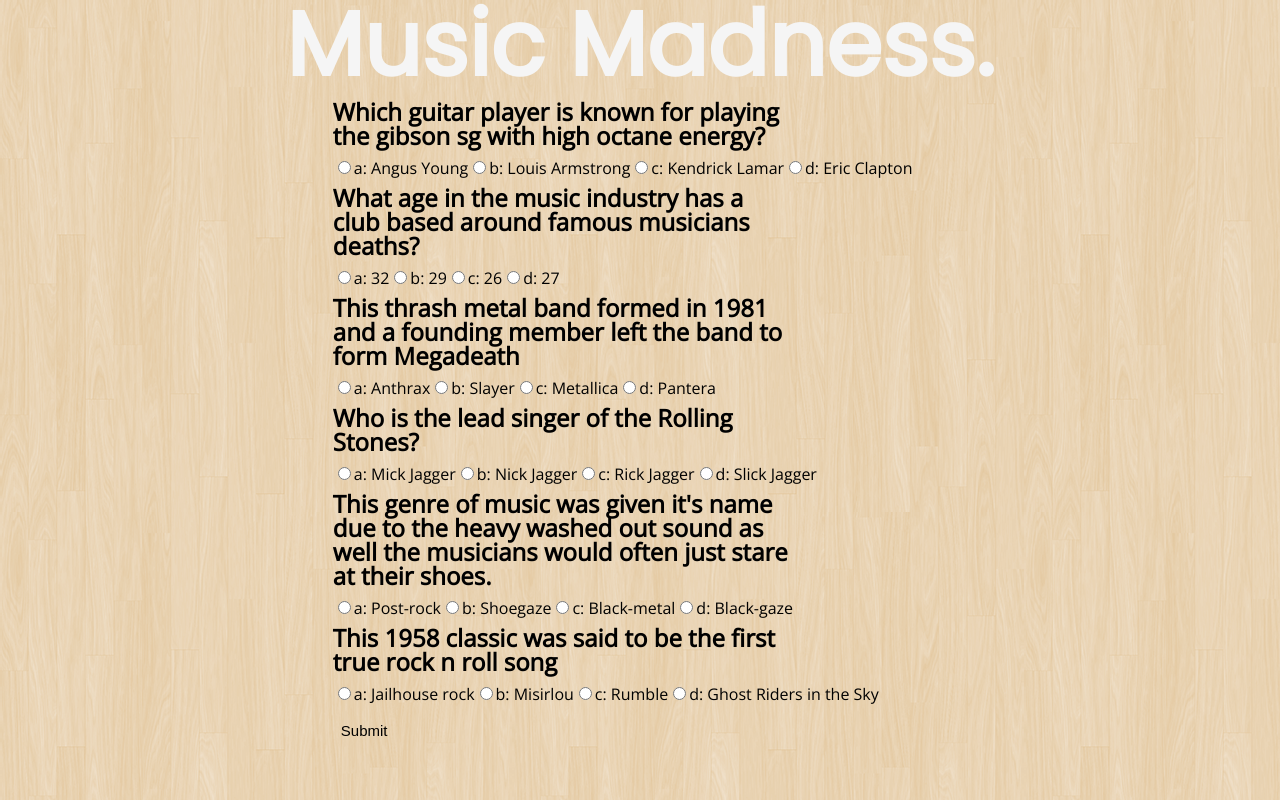
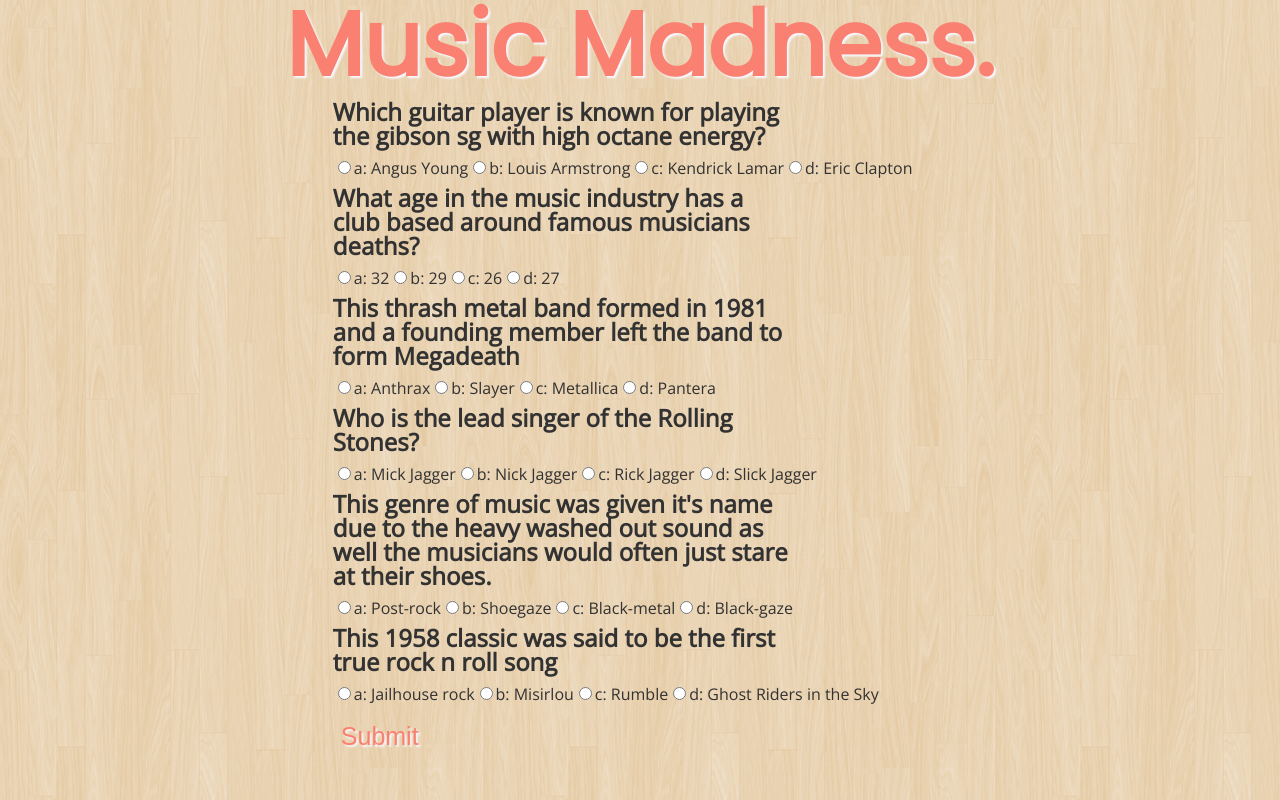
Before and after one commit to Hcookson/trivia-game, a plain HTML site: page index.html in a window 1280 px wide. Drawn offline with nearby package versions, Linux system fonts and the light colour scheme.

Commit message:
css revisions/adding timeouts to JS

```diff
--- a/assets/css/style.css
+++ b/assets/css/style.css
@@ -7,12 +7,17 @@ h1 {
     font-family: 'Poppins', sans-serif;
     font-weight: bolder;
     font-size: 90px;
-    color: whitesmoke;
+    color: salmon;
     margin: 0 auto;
     text-align: center;
+    text-shadow: 2px 2px 2px ghostwhite;
+
 }
 body {
     font-family: 'Open Sans', sans-serif;
+    color: #323232;
+
+
 
 }
 
@@ -23,7 +28,7 @@ body {
 
 }
 button {
-
+    color: salmon;
     background-color: transparent;
     border: 0;
     outline: 0;
@@ -32,12 +37,14 @@ button {
     text-align: center;
     text-decoration: none;
     display: inline-block;
-    font-size: 15px;
+    font-size: 25px;
     margin-bottom: 4px;
+    text-shadow: 2px 2px 2px ghostwhite;
+
 }
 
 button:hover {
-    color: whitesmoke;
+    color: transparent;
 }
 
 .question {
--- a/assets/javascript/app.js
+++ b/assets/javascript/app.js
@@ -169,6 +169,7 @@ var questions = [
 ];
 
 
+
 function loadQuiz (questions, quizContainer, resultsContainer, submitButton) {
   // place to put ouput and users answers
        function showQuestions (questions, quizContainer) {
```
